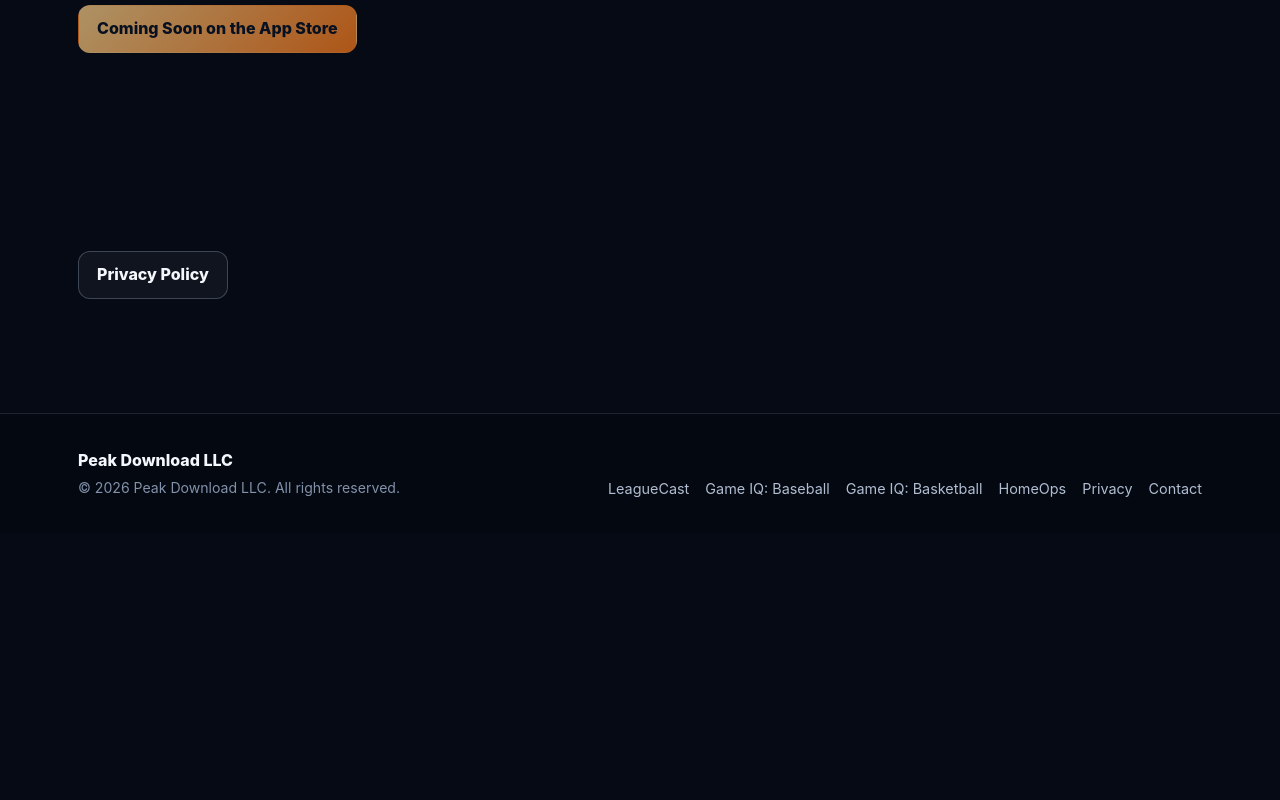
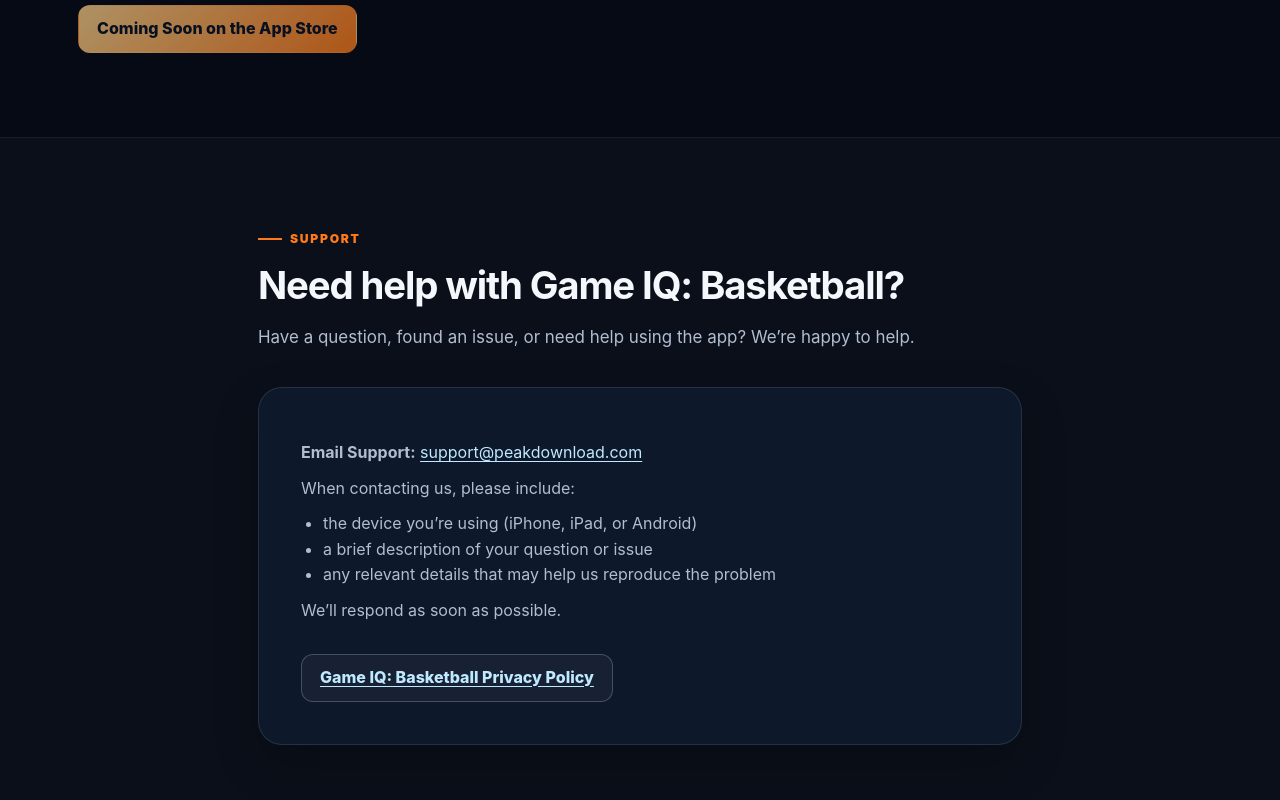
Before and after one commit to PeakDownload/peakdownload-site, a plain HTML site: page projects/gameiq-basketball/index.html in a window 1280 px wide. Shown: the part 2160-2960 px from the top of the page. Before the commit the page ends 2694 px from the top, so only its background shows below. Drawn offline with Linux system fonts and the light colour scheme; a script that the page names is missing.

Commit message:
Add Game IQ Basketball support section

```diff
--- a/projects/gameiq-basketball/index.html
+++ b/projects/gameiq-basketball/index.html
@@ -13,7 +13,7 @@
 </head>
 <body class="page-basketball">
   <a class="skip-link" href="#main">Skip to content</a>
-  <header class="site-header"><div class="container site-header__inner"><a href="/" class="site-logo" aria-label="PeakDownload home"><img src="/assets/logos/peakdownload-horizontal-no-tagline-dark.svg" width="191" height="44" alt="PeakDownload" class="site-logo__lockup"></a><button class="nav-toggle" type="button" aria-label="Open navigation" aria-controls="site-navigation" aria-expanded="false"><svg viewBox="0 0 24 24" fill="none" stroke="currentColor" stroke-width="1.75" stroke-linecap="round" aria-hidden="true"><path d="M3 6h18M3 12h18M3 18h18"/></svg></button><nav class="site-nav" id="site-navigation" aria-label="Primary navigation"><a href="/">Home</a><a href="/projects/" aria-current="page">Products</a><a href="/about.html">About</a><a href="/privacy.html">Privacy</a><a href="mailto:contact@peakdownload.com">Contact</a></nav></div></header>
+  <header class="site-header"><div class="container site-header__inner"><a href="/" class="site-logo" aria-label="PeakDownload home"><img src="/assets/logos/peakdownload-horizontal-no-tagline-dark.svg" width="191" height="44" alt="PeakDownload" class="site-logo__lockup"></a><button class="nav-toggle" type="button" aria-label="Open navigation" aria-controls="site-navigation" aria-expanded="false"><svg viewBox="0 0 24 24" fill="none" stroke="currentColor" stroke-width="1.75" stroke-linecap="round" aria-hidden="true"><path d="M3 6h18M3 12h18M3 18h18"/></svg></button><nav class="site-nav" id="site-navigation" aria-label="Primary navigation"><a href="/">Home</a><a href="/projects/" aria-current="page">Products</a><a href="/about.html">About</a><a href="/privacy.html">Privacy</a><a href="mailto:support@peakdownload.com">Contact</a></nav></div></header>
   <main id="main">
     <section class="page-hero gameiq-hero"><div class="container gameiq-hero__grid"><div class="gameiq-hero__copy"><a href="/projects/" class="back-link">← All products</a><span class="eyebrow eyebrow--basketball">Sports learning</span><h1>Learn basketball without getting lost in the action.</h1><p class="page-hero__lede">Game IQ uses visual lessons, court diagrams, and real game situations to explain what’s happening on the court—and what happens next.</p><div class="product-meta"><span>Basketball</span><span>Visual learning</span><span>Quick Play challenges</span></div><div class="hero__actions"><span class="button button--basketball button--disabled" role="status">Coming Soon on the App Store</span></div></div><figure class="gameiq-hero__visual gameiq-hero__visual--basketball"><img src="/assets/Basketball/gameiq-basketball-product-tile.png" width="1024" height="1536" alt="Game IQ: Basketball artwork showing two young players learning the game on a basketball court" loading="eager"></figure></div></section>
 
@@ -28,9 +28,22 @@
 
     <section class="section" id="get-gameiq-basketball"><div class="container"><div class="section-heading"><span class="eyebrow eyebrow--basketball">Get Game IQ: Basketball</span><h2>Coming soon on the App Store.</h2><p>Game IQ: Basketball is launching soon. There is no App Store download link yet.</p></div><div class="hero__actions"><span class="button button--basketball button--disabled" role="status">Coming Soon on the App Store</span></div></div></section>
 
-    <section class="section"><div class="container"><div class="hero__actions"><a class="button button--secondary" href="/privacy-gameiq-basketball.html">Privacy Policy</a></div></div></section>
+    <section class="section section--blend" id="support" aria-labelledby="support-heading"><div class="container container--narrow">
+      <div class="section-heading"><span class="eyebrow eyebrow--basketball">Support</span><h2 id="support-heading">Need help with Game IQ: Basketball?</h2><p>Have a question, found an issue, or need help using the app? We’re happy to help.</p></div>
+      <div class="legal">
+        <p><strong>Email Support:</strong> <a href="mailto:support@peakdownload.com">support@peakdownload.com</a></p>
+        <p>When contacting us, please include:</p>
+        <ul>
+          <li>the device you’re using (iPhone, iPad, or Android)</li>
+          <li>a brief description of your question or issue</li>
+          <li>any relevant details that may help us reproduce the problem</li>
+        </ul>
+        <p>We’ll respond as soon as possible.</p>
+        <div class="hero__actions"><a class="button button--secondary" href="/privacy-gameiq-basketball.html">Game IQ: Basketball Privacy Policy</a></div>
+      </div>
+    </div></section>
   </main>
-  <footer class="site-footer"><div class="container site-footer__inner"><div><div class="site-footer__brand">Peak Download LLC</div><div class="site-footer__copy">© 2026 Peak Download LLC. All rights reserved.</div></div><nav class="site-footer__links" aria-label="Footer navigation"><a href="/projects/leaguecast/">LeagueCast</a><a href="/projects/gameiq-baseball-softball/">Game IQ: Baseball</a><a href="/projects/gameiq-basketball/">Game IQ: Basketball</a><a href="/projects/homeops/">HomeOps</a><a href="/privacy.html">Privacy</a><a href="mailto:contact@peakdownload.com">Contact</a></nav></div></footer>
+  <footer class="site-footer"><div class="container site-footer__inner"><div><div class="site-footer__brand">Peak Download LLC</div><div class="site-footer__copy">© 2026 Peak Download LLC. All rights reserved.</div></div><nav class="site-footer__links" aria-label="Footer navigation"><a href="/projects/leaguecast/">LeagueCast</a><a href="/projects/gameiq-baseball-softball/">Game IQ: Baseball</a><a href="/projects/gameiq-basketball/">Game IQ: Basketball</a><a href="/projects/homeops/">HomeOps</a><a href="/privacy.html">Privacy</a><a href="mailto:support@peakdownload.com">Contact</a></nav></div></footer>
   <script src="/assets/js/main.js"></script>
 </body>
 </html>
```
